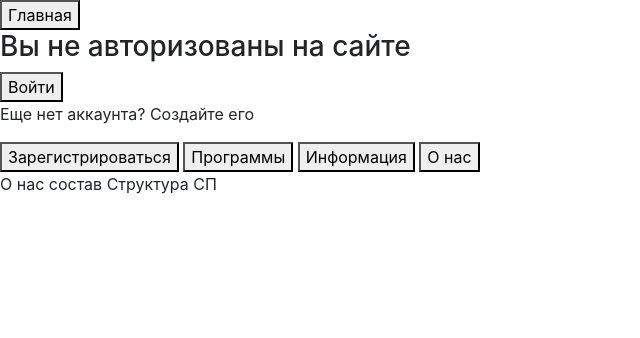
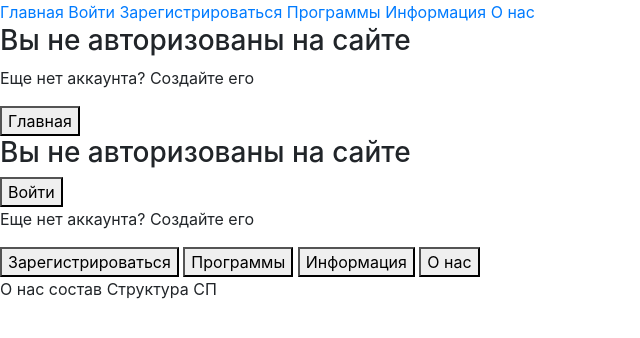
Before and after one commit to C15HOT/apps_shop, a Django app: page /about/ in a window 1280 px wide. Shown: the top 338 px of the page, without its empty margins (0-640 px from the left). Run offline with Django 3.2, Linux system fonts and the light colour scheme; some libraries are stand-ins or nearby versions.

Commit message:
Add burger menu in file base.html

```diff
--- a/templates/base.html
+++ b/templates/base.html
@@ -1,6 +1,12 @@
 <!DOCTYPE html>
 <html lang="en">
 <head>
+    <!-- BEGIN CSS -->
+    <link rel="stylesheet" href="css/style.css">
+    <!-- END CSS -->
+    <!-- ! попытка подключения jquery 3.3.1.min -->
+    <script src="js/jquery-3.3.1.min.js"></script>
+    <!-- TODO Внешняя зависимость -->
     <script
   src="https://code.jquery.com/jquery-3.6.0.js"
   integrity="sha256-H+K7U5CnXl1h5ywQfKtSj8PCmoN9aaq30gDh27Xc0jk="
@@ -13,8 +19,36 @@
     <title>Магазин приложений</title>
 </head>
 <body>
-
-
+<!-- Begin menu -->
+    <div class="wrap">
+        <div class="section">
+            <div class="menu-block">
+                <a href="#" class="menu-btn"><span></span></a>
+                <nav class="menu-nav">
+                    <a href="{% url 'main' %}" class="menu-nav__link">Главная</a>
+                    {% if request.user.is_authenticated %}
+                        <a href="{% url 'create_news' %}" class="menu-nav__link">Создать новость</a>
+                        <a href="{% url 'create_app' %}" class="menu-nav__link">Загрузить программу</a>
+                        <a href="{% url 'logout' %}" class="menu-nav__link">Выйти</a>
+                    {% else %}
+                        <a href="{% url 'login' %}" class="menu-nav__link">Войти</a>
+                        <a href="{% url 'register' %}" class="menu-nav__link">Зарегистрироваться</a>
+                    {% endif %}
+                    <a href="{% url 'apps_list' %}" class="menu-nav__link">Программы</a>
+                    <a href="{% url 'information' %}" class="menu-nav__link">Информация</a>
+                    <a href="{% url 'information' %}" class="menu-nav__link">О нас</a>
+                </nav>
+            </div>
+        </div>
+    </div>
+<!-- End menu -->
+<div class="infocontent">
+    {% if request.user.is_authenticated %}
+    {% else %}
+    <h3>Вы не авторизованы на сайте</h3>
+    <p>Еще нет аккаунта? Создайте его</p>
+    {% endif %}
+</div>
 <a href="{% url 'main' %}"><button>Главная</button></a>
 {% if request.user.is_authenticated %}
 
```
